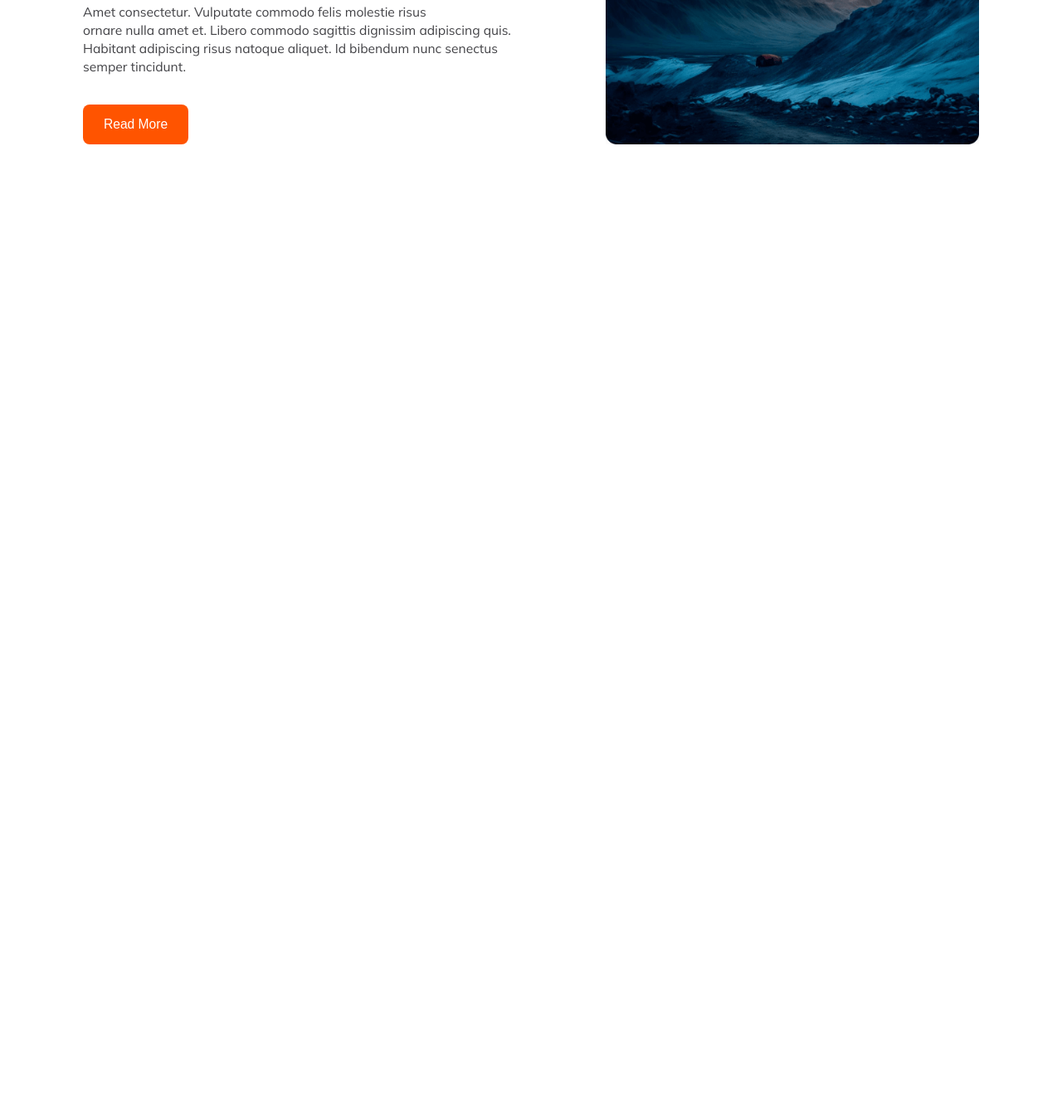
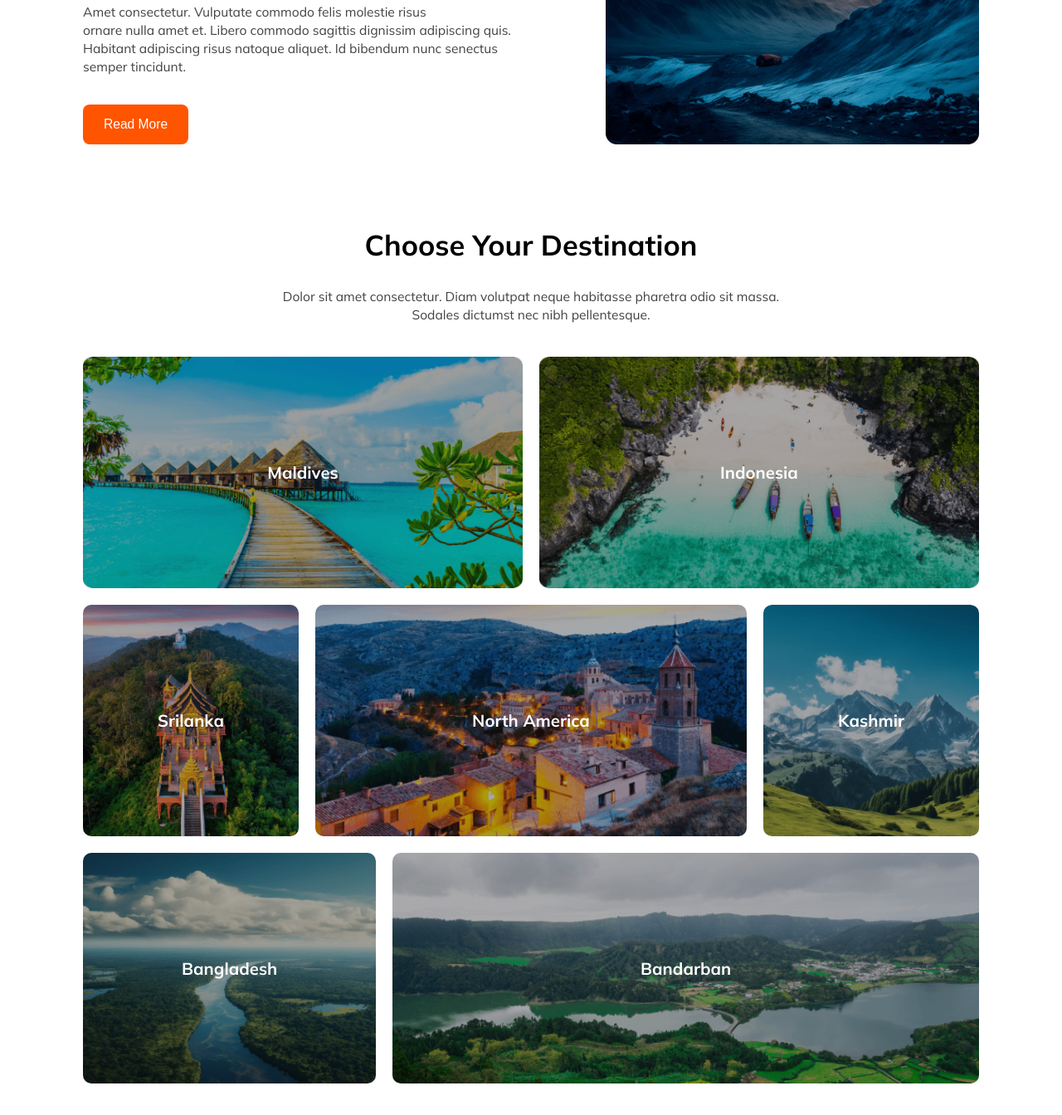
Before and after one commit to m-im-ha/B9A2-Hero-Travel-main, a plain HTML site: page index.html in a window 1280 px wide. Shown: the part 1013-2357 px from the top of the page at 83% size. Before the commit the page ends 1287 px from the top, so only its background shows below. Drawn offline with Linux system fonts and the light colour scheme.

Commit message:
edit destination section

```diff
--- a/index.html
+++ b/index.html
@@ -69,9 +69,11 @@
             </li>
           </ul>
           <p>
-            Amet consectetur. Vulputate commodo felis molestie risus <br> ornare
-            nulla amet et. Libero commodo sagittis dignissim adipiscing quis. <br>
-            Habitant adipiscing risus natoque aliquet. Id bibendum nunc senectus <br>
+            Amet consectetur. Vulputate commodo felis molestie risus <br />
+            ornare nulla amet et. Libero commodo sagittis dignissim adipiscing
+            quis. <br />
+            Habitant adipiscing risus natoque aliquet. Id bibendum nunc senectus
+            <br />
             semper tincidunt.
           </p>
           <button>Read More</button>
@@ -80,11 +82,43 @@
       </section>
 
       <!-- Destination -->
-       <section class="destination">
-        <h2></h2>
-        <p></p>
-        <div class="destination_photos"></div>
-       </section>
+      <section class="destination">
+        <h2>Choose Your Destination</h2>
+        <p>
+          Dolor sit amet consectetur. Diam volutpat neque habitasse pharetra
+          odio sit massa. <br />
+          Sodales dictumst nec nibh pellentesque.
+        </p>
+        <div class="destination_photos">
+          <div class="row_01">
+            <div class="img_01 img_all">
+              <h4>Maldives</h4>
+            </div>
+            <div class="img_02 img_all">
+              <h4>Indonesia</h4>
+            </div>
+          </div>
+          <div class="row_02">
+            <div class="img_03 img_all">
+              <h4>Srilanka</h4>
+            </div>
+            <div class="img_04 img_all">
+              <h4>North America</h4>
+            </div>
+            <div class="img_05 img_all">
+              <h4>Kashmir</h4>
+            </div>
+          </div>
+          <div class="row_03">
+            <div class="img_06 img_all">
+              <h4>Bangladesh</h4>
+            </div>
+            <div class="img_07 img_all">
+              <h4>Bandarban</h4>
+            </div>
+          </div>
+        </div>
+      </section>
     </main>
     <footer></footer>
   </body>
--- a/styles.css
+++ b/styles.css
@@ -166,7 +166,7 @@ body {
 
 /* section popular_tours */
 
-.popular_tour{
+.popular_tour {
   margin: 10rem 0;
   display: flex;
   justify-content: space-between;
@@ -174,18 +174,19 @@ body {
   /* align-items: center; */
 }
 
-.popular_tour_content h2{
+.popular_tour_content h2 {
   margin-top: 0;
   font-size: var(--h2);
 }
 
-.popular_tour_content p,.popular_tour_content ul li{
+.popular_tour_content p,
+.popular_tour_content ul li {
   font-size: var(--h5);
   color: rgba(19, 19, 24, 0.8);
   line-height: 2.2rem;
 }
 
-.popular_tour_content button{
+.popular_tour_content button {
   border: none;
   padding: 1.5rem 2.5rem;
   background-color: rgb(255, 84, 0);
@@ -197,7 +198,92 @@ body {
   cursor: pointer;
 }
 
-.popular_tour img{
+.popular_tour img {
   width: 45rem;
   height: 45rem;
 }
+
+/* section destination */
+
+.destination h2,
+.destination p {
+  text-align: center;
+}
+
+.destination h2 {
+  font-size: var(--h2);
+}
+
+.destination p {
+  font-size: var(--h5);
+  color: rgba(19, 19, 24, 0.8);
+  line-height: 2.2rem;
+}
+
+.destination_photos{
+  margin: 4rem 0;
+  /* display: grid;
+  grid-template-columns: repeat(2,1fr);
+  grid-template-rows: repeat(3,1fr);
+  justify-content: center;
+  align-items: center;
+  column-gap: 2rem;
+  row-gap: 2rem; */
+}
+
+.destination_photos .row_01{
+  display: grid;
+  grid-template-columns: repeat(2,1fr);
+  column-gap: 2rem;
+  margin-bottom: 2rem;
+}
+
+.destination_photos .row_02{
+  display: grid;
+  grid-template-columns: 0.5fr 1fr 0.5fr;
+  column-gap: 2rem;
+  margin-bottom: 2rem;
+}
+.destination_photos .row_03{
+  display: grid;
+  grid-template-columns: 0.5fr 1fr;
+  column-gap: 2rem;
+}
+
+.destination_photos h4{
+  font-size: var(--h4);
+  color: rgb(255, 255, 255);
+  text-align: center;
+  padding: 10rem 0;
+}
+
+.destination_photos .img_01{
+  background-image: url("./Images/Rectangle 5.png");
+}
+.destination_photos .img_02{
+  background-image: url("./Images/Rectangle 8.png");
+}
+.destination_photos .img_03{
+  background-image: url("./Images/Rectangle 6.png");
+}
+.destination_photos .img_04{
+  background-image: url("./Images/Rectangle 7.png");
+}
+.destination_photos .img_05{
+  background-image: url("./Images/Rectangle 9.png");
+}
+.destination_photos .img_06{
+  background-image: url("./Images/Rectangle 11.png");
+}
+.destination_photos .img_07{
+  background-image: url("./Images/Rectangle 10.png");
+}
+
+.destination_photos .img_all{
+  border-radius: 1rem;
+  background-position: center;
+  background-repeat: no-repeat;
+  background-size: cover;
+  background-blend-mode: overlay;
+  background-color: rgba(19, 19, 24, 0.2);
+}
```
Lines whose indentation alone changed are shown as unchanged.
